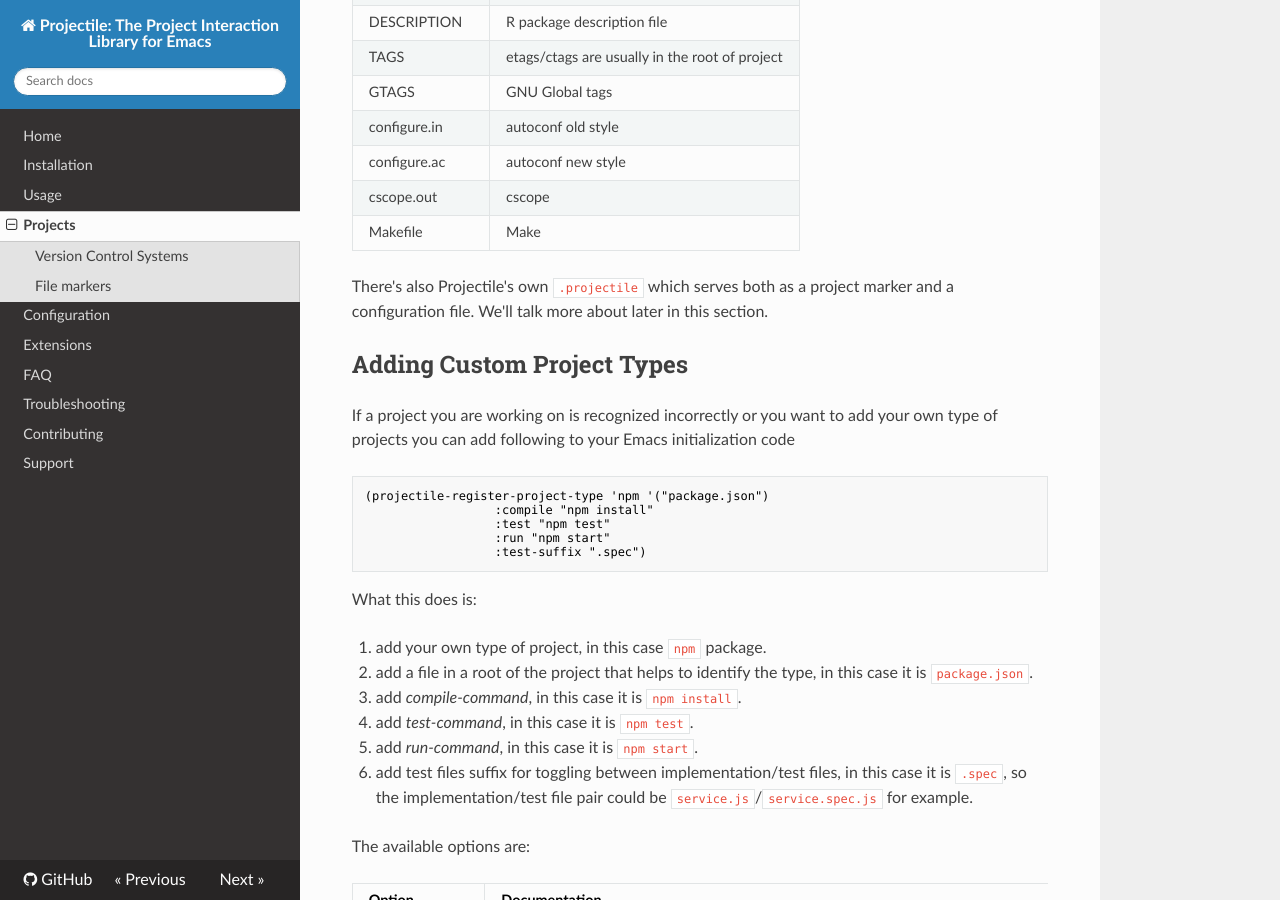
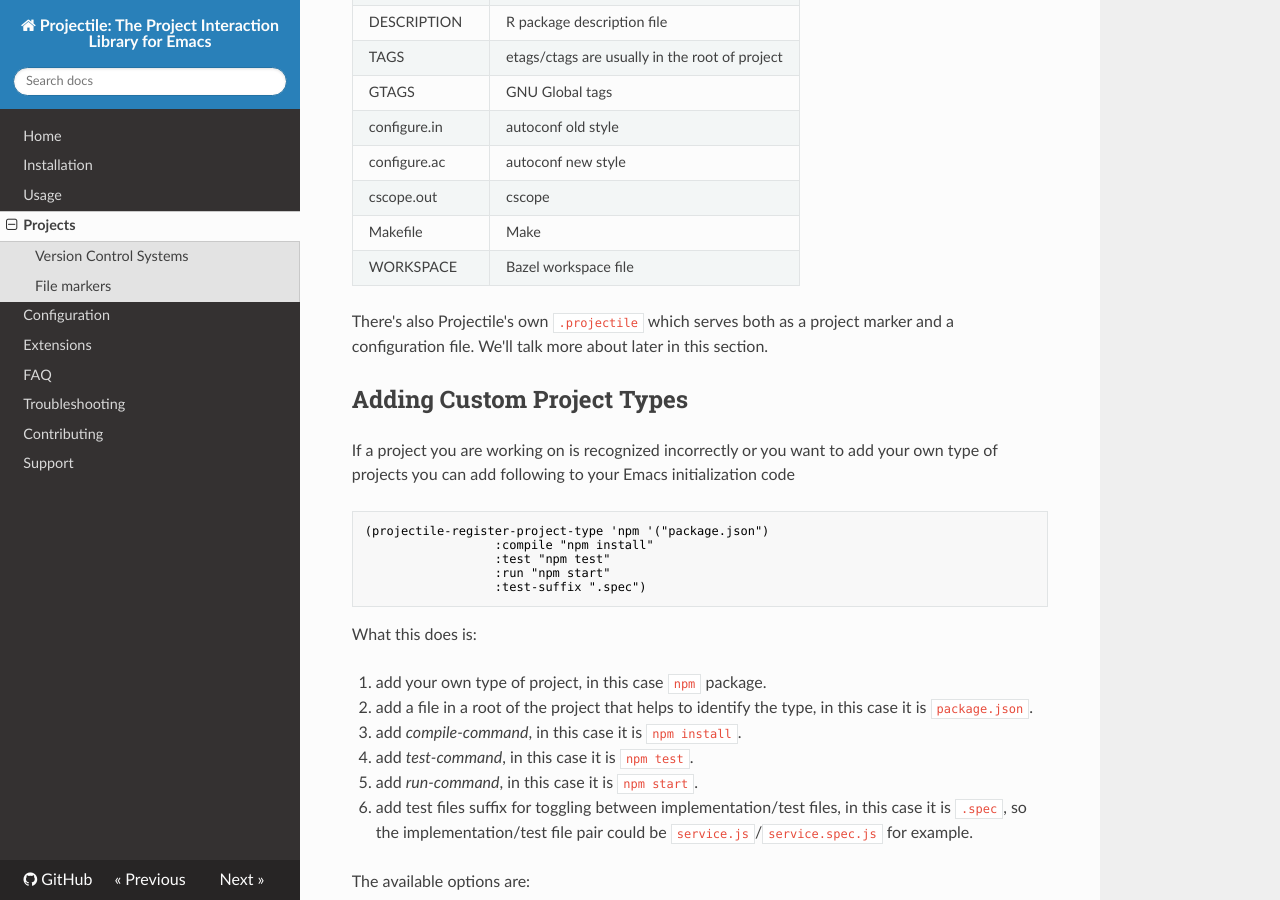
Before and after one commit to bbatsov/projectile, an MkDocs documentation site: the page built from doc/projects.md, in a window 1280 px wide and 900 px high, scrolled down 1382 px. Built offline with MkDocs 1.6.1, drawn with Linux system fonts in a browser that asks for light colours; nearby versions of some CDN libraries; old or Windows-style settings are respelled for this version of MkDocs.

Commit message:
Add Bazel WORKSPACE detection to Projectile

```diff
--- a/doc/projects.md
+++ b/doc/projects.md
@@ -50,6 +50,7 @@ configure.in      | autoconf old style
 configure.ac      | autoconf new style
 cscope.out        | cscope
 Makefile          | Make
+WORKSPACE         | Bazel workspace file
 
 There's also Projectile's own `.projectile` which serves both as a project marker
 and a configuration file. We'll talk more about later in this section.
```
Also changed, not shown: CHANGELOG.md (+1 -0 lines), 1 other file.
